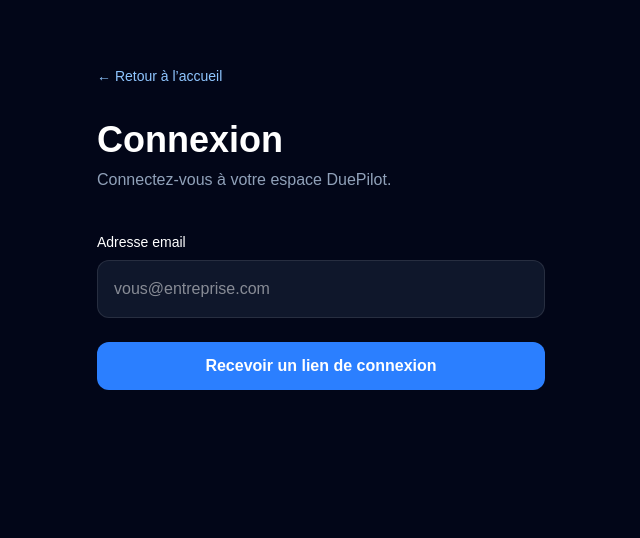
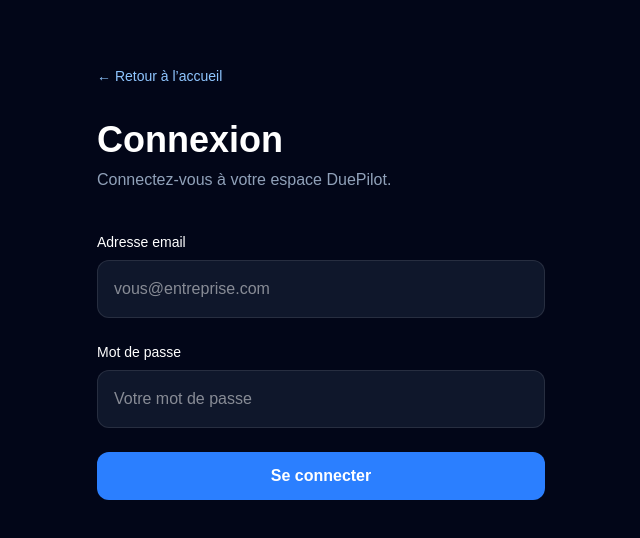
Before and after one commit to duepilotcorp/duepilot, a Next.js app: page /login in a window 1280 px wide. Shown: the top 538 px of the page, without its empty margins (319-959 px from the left). Built offline with nearby package versions, Linux system fonts and the light colour scheme.

Commit message:
Amélioration navigation et préparation auth

```diff
--- a/src/app/dashboard/page.tsx
+++ b/src/app/dashboard/page.tsx
@@ -38,6 +38,22 @@
 
         <p className="mt-2 text-slate-400">Bienvenue sur DuePilot.</p>
 
+        <div className="mt-6 flex gap-4">
+  <a
+    href="/deadlines"
+    className="inline-flex rounded-xl bg-blue-500 px-5 py-3 font-semibold text-white hover:bg-blue-400"
+  >
+    Voir mes échéances
+  </a>
+
+  <a
+    href="/deadlines/new"
+    className="inline-flex rounded-xl bg-slate-800 px-5 py-3 font-semibold text-white hover:bg-slate-700"
+  >
+    Nouvelle échéance
+  </a>
+</div>
+
         <div className="mt-10 grid gap-6 md:grid-cols-3">
           <div className="rounded-2xl border border-red-500/20 bg-red-500/10 p-6">
             <h2 className="text-lg font-semibold text-red-300">Échéances en retard</h2>
--- a/src/app/deadlines/page.tsx
+++ b/src/app/deadlines/page.tsx
@@ -93,19 +93,48 @@
             </thead>
 
             <tbody>
+              {deadlines?.length === 0 && (
+  <tr>
+    <td colSpan={5} className="p-10 text-center">
+      <p className="text-lg font-semibold text-white">
+        Aucune échéance pour le moment
+      </p>
+
+      <p className="mt-2 text-slate-400">
+        Ajoutez votre première échéance pour commencer à suivre vos obligations importantes.
+      </p>
+
+      <a
+        href="/deadlines/new"
+        className="mt-6 inline-flex rounded-xl bg-blue-500 px-5 py-3 font-semibold text-white hover:bg-blue-400"
+      >
+        Créer ma première échéance
+      </a>
+    </td>
+  </tr>
+)}
               {deadlines?.map((deadline) => (
                 <tr key={deadline.id} className="border-t border-white/10">
-                  <td className="p-4">{deadline.title}</td>
-                  <td className="p-4">{deadline.category}</td>
-                  <td className="p-4">
+                <td className="p-4">{deadline.title}</td>
+                <td className="p-4">{deadline.category}</td>
+                <td className="p-4">
                 {new Date(deadline.due_date).toLocaleDateString("fr-FR")}
                 </td>
                   <td className={`p-4 font-medium ${getDeadlineStatusColor(deadline.due_date)}`}>
                 {getDeadlineStatus(deadline.due_date)}
                 </td>
                 <td className="p-4">
-                    <DeleteDeadlineButton id={deadline.id} />
-                </td>
+  <div className="flex gap-2">
+    <a
+      href={`/deadlines/edit/${deadline.id}`}
+      className="rounded-lg bg-blue-500 px-3 py-2 text-sm font-medium text-white hover:bg-blue-400"
+    >
+      Modifier
+    </a>
+
+    <DeleteDeadlineButton id={deadline.id} />
+  </div>
+</td>
                 </tr>
               ))}
             </tbody>
--- a/src/app/login/page.tsx
+++ b/src/app/login/page.tsx
@@ -1,9 +1,11 @@
 "use client";
 
 import { useState } from "react";
+import { supabase } from "@/lib/supabase";
 
 export default function LoginPage() {
   const [email, setEmail] = useState("");
+  const [password, setPassword] = useState("");
 
   return (
     <main className="min-h-screen bg-slate-950 px-6 py-16 text-white">
@@ -33,12 +35,26 @@
             />
           </div>
 
+          <div>
+            <label className="mb-2 block text-sm font-medium">
+              Mot de passe
+            </label>
+
+           <input
+            type="password"
+            placeholder="Votre mot de passe"
+            value={password}
+            onChange={(e) => setPassword(e.target.value)}
+            className="w-full rounded-xl border border-white/10 bg-slate-900 p-4 text-white outline-none focus:border-blue-500"
+          />
+        </div>
+
           <button
-            type="submit"
-            className="w-full rounded-xl bg-blue-500 px-6 py-3 font-semibold hover:bg-blue-400"
-          >
-            Recevoir un lien de connexion
-          </button>
+  type="submit"
+  className="w-full rounded-xl bg-blue-500 px-6 py-3 font-semibold hover:bg-blue-400"
+>
+  Se connecter
+</button>
         </form>
       </div>
     </main>
```
